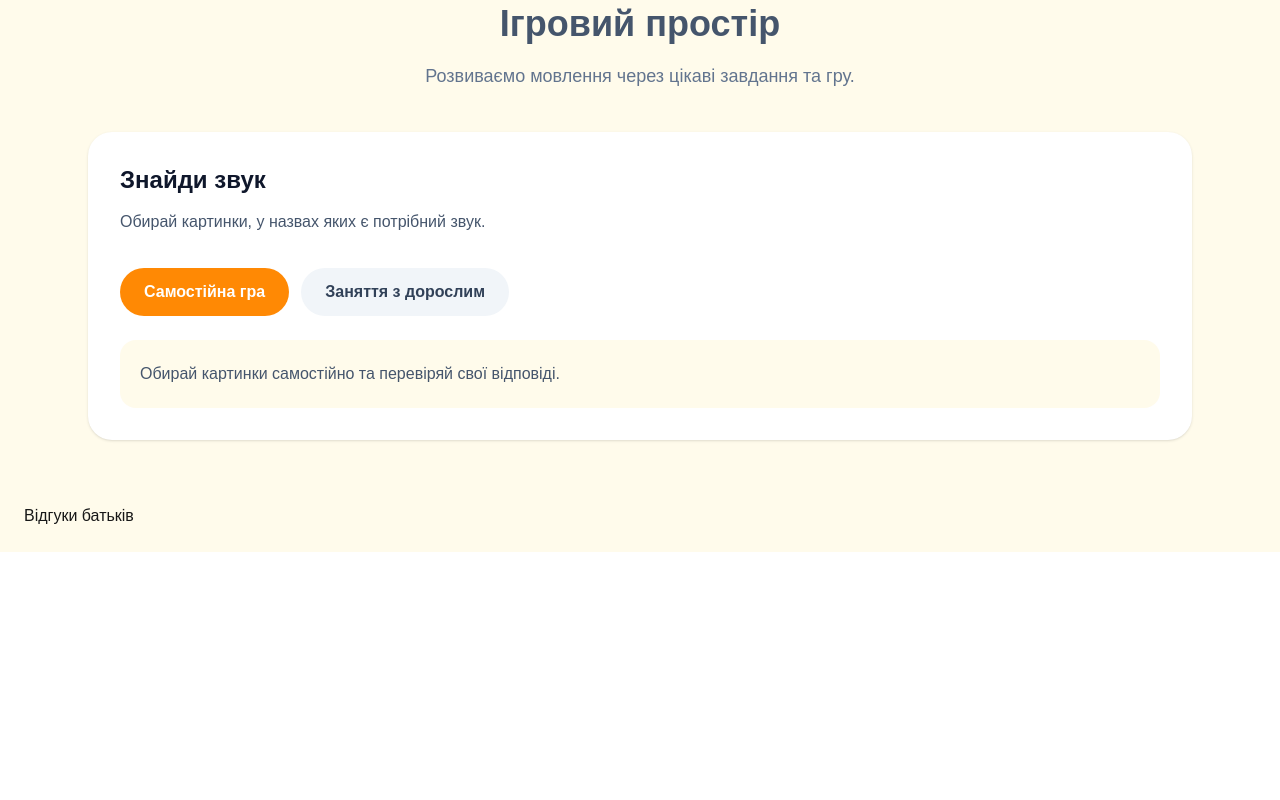
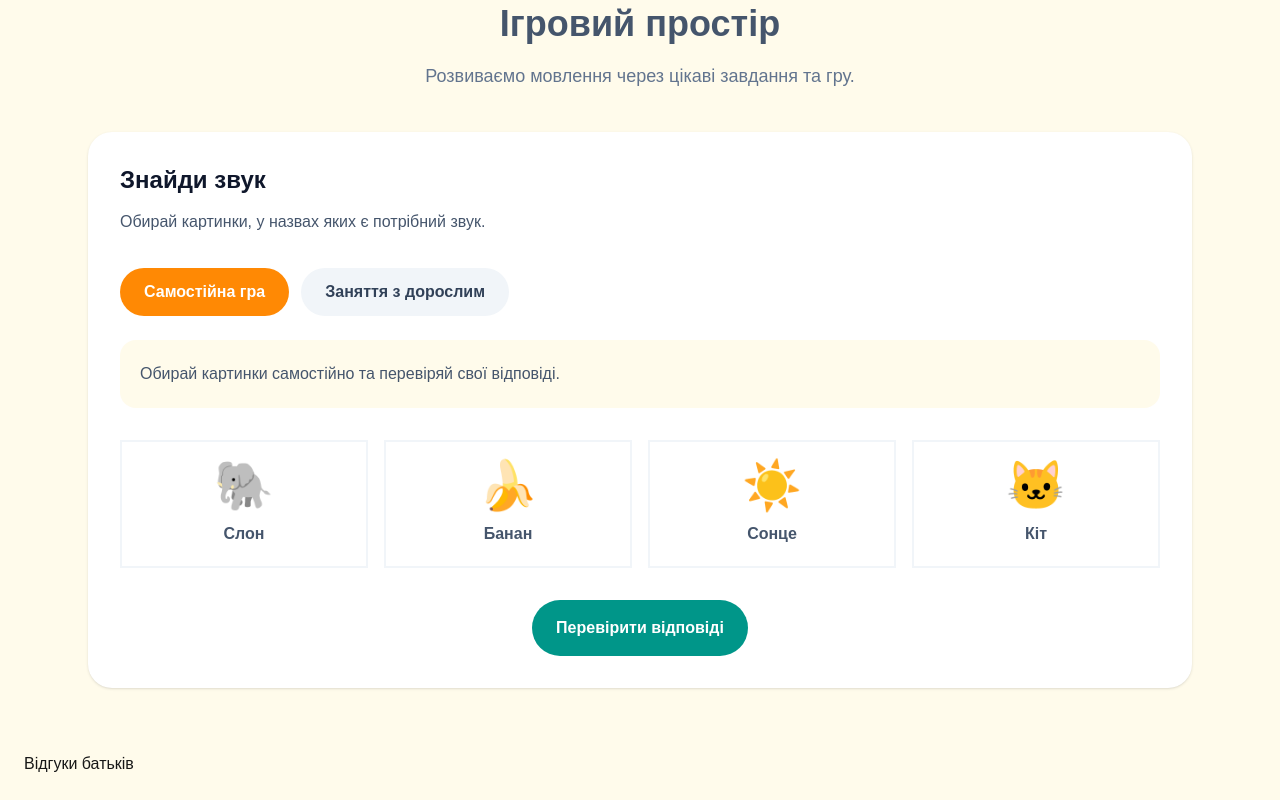
Before and after one commit to romanbarinov84/loged-site, a Next.js app: page / in a window 1280 px wide. Shown: the part 1701-2501 px from the top of the page. Before the commit the page ends 2253 px from the top, so only its background shows below. Built offline with nearby package versions, Linux system fonts and the light colour scheme.

Commit message:
16.10.26 14:00 part one

```diff
--- a/app/_components/SoundGame.tsx
+++ b/app/_components/SoundGame.tsx
@@ -1,9 +1,28 @@
 'use client';
 
 import { useState } from 'react';
+import { cards } from '../data/Cards';
 
 const SoundGame = () => {
     const [mode, setMode] = useState<'independent' | 'together'>('independent');
+    const [selectedCards, setSelectedCards] = useState<number[]>([]);
+    const [isChecked, setIsChecked] = useState(false);
+
+    function toggleCard(id: number) {
+        setIsChecked(false);
+        setSelectedCards((current) =>
+            current.includes(id)
+                ? current.filter((cardId) => cardId !== id)
+                : [...current, id],
+        );
+    }
+
+    const correctAnswers = cards.filter((card) => {
+        const isSelected = selectedCards.includes(card.id);
+
+        return (card.hasSound && isSelected) || (!card.hasSound && !isSelected);
+    }).length;
+
 
     return (
         <section id="games" className="mx-auto max-w-6xl px-6 py-16">
@@ -62,6 +81,68 @@ const SoundGame = () => {
                         </p>
                     )}
                 </div>
+                <div className="mt-8 grid grid-cols-2 gap-4 md:grid-cols-4">
+                    {cards.map((card) => {
+                        const isSelected = selectedCards.includes(card.id);
+
+                        return (
+                            <button
+                                type="button"
+                                key={card.id}
+                                onClick={() => toggleCard(card.id)}
+                                className={`rounded-2x border-2 p-5 text-center transition ${
+                                    isSelected
+                                        ? 'border-orange-500 bg-orange-50'
+                                        : 'border-slate-100 bg-white hover:border-teal-100'
+                                }`}
+                            >
+                                <span className="block text-5xl">
+                                    {card.emoji}
+                                </span>
+                                <span className="mt-3 block text-slate-600 font-bold">
+                                    {card.word}
+                                </span>
+                            </button>
+                        );
+                    })}
+                </div>
+                <div className="mt-8 text-center">
+                    <button
+                        type="button"
+                        onClick={() => setIsChecked(true)}
+                        className="rounded-full bg-teal-600 px-6 py-4 font-bold text-white transition hover:bg-teal-700"
+                    >
+                        Перевірити відповіді
+                    </button>
+                    {isChecked && (
+                        <div
+                            className="rounded-2xl mt-6 bg-teal-100 p-5 text-center"
+                            role="status"
+                        >
+                            <h4 className="text-xl text-center text-teal-900">
+                                Твій результат: {correctAnswers} із{' '}
+                                {cards.length}
+                            </h4>
+                            <p className="mt-2 text-slate-600">
+                                {correctAnswers === cards.length
+                                    ? 'Чудова робота! Усі відповіді правильні!'
+                                    : correctAnswers >= 3
+                                      ? 'Молодець! Ти майже все виконав правильно!'
+                                      : 'Спробуй ще раз! Уважно послухай слова.'}
+                            </p>
+                            <button
+                                type="button"
+                                onClick={() => {
+                                    setSelectedCards([]);
+                                    setIsChecked(false);
+                                }}
+                                className="mt-4 rounded-full bg-white px-6 py-3 font-bold text-teal-700 shadow-sm transition hover:bg-teal-100"
+                            >
+                                Спробувати ще раз
+                            </button>
+                        </div>
+                    )}
+                </div>
             </div>
         </section>
     );
--- /dev/null
+++ b/app/data/Cards.tsx
@@ -0,0 +1,7 @@
+
+ export const cards = [
+  { id: 1, word: "Слон", emoji: "🐘", hasSound: true },
+  { id: 2, word: "Банан", emoji: "🍌", hasSound: false },
+  { id: 3, word: "Сонце", emoji: "☀️", hasSound: true },
+  { id: 4, word: "Кіт", emoji: "🐱", hasSound: false },
+];
```
